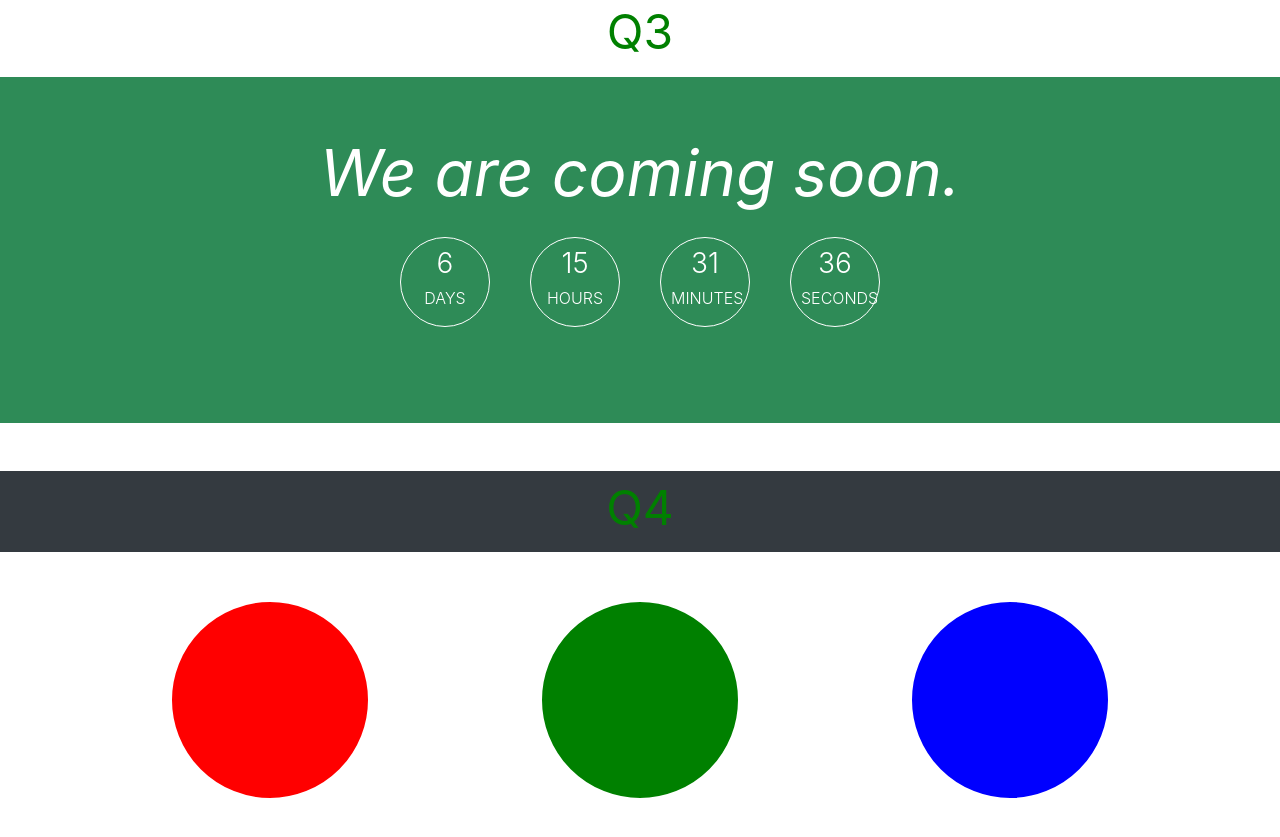
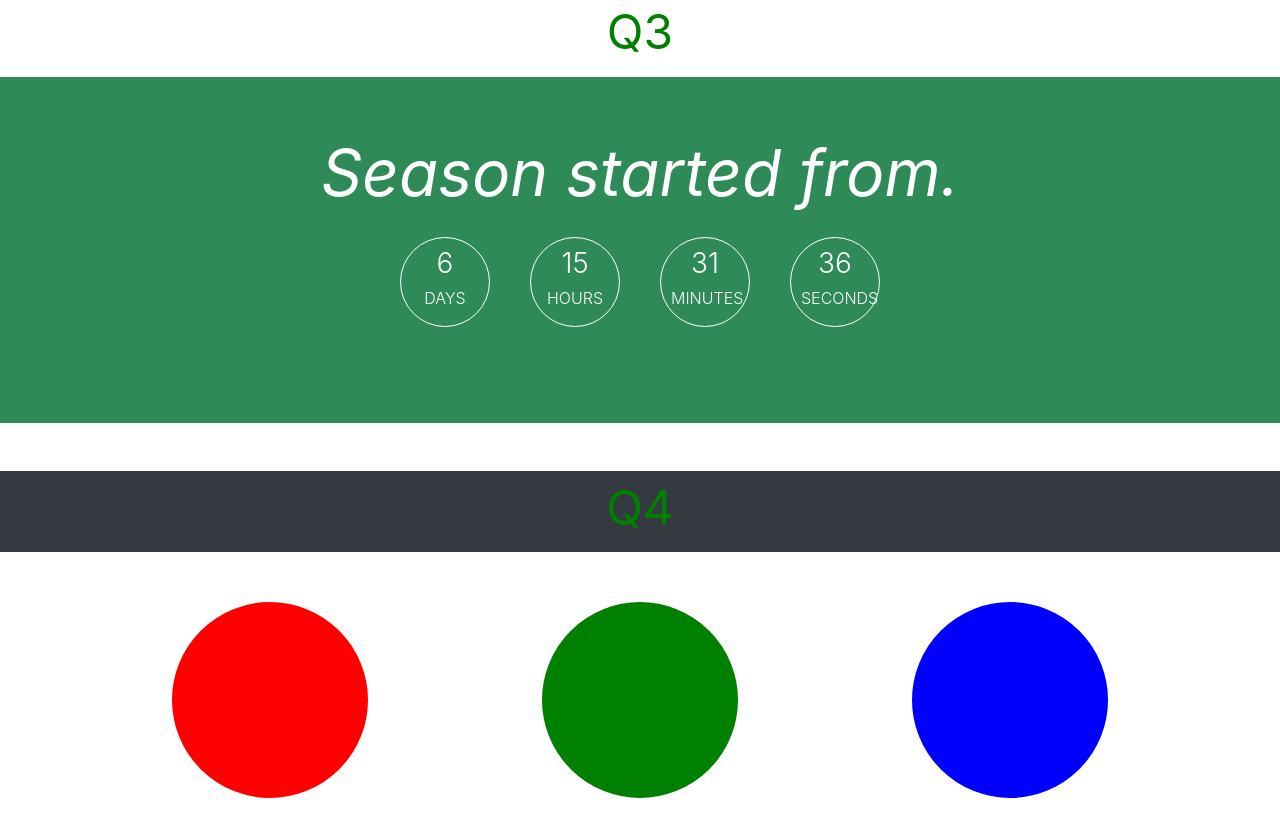
Before and after one commit to barakat95/jQuery-task, a plain HTML site: page index.html in a window 1280 px wide. Shown: the part 1280-2117 px from the top of the page. Drawn offline with Linux system fonts and the light colour scheme.

Commit message:
Update index.html

```diff
--- a/index.html
+++ b/index.html
@@ -54,7 +54,7 @@
             <h1>Q3</h1>
         </div>
         <div class="container py-5">
-            <p class="text-white text-center font-italic">We are coming soon.</p>
+            <p class="text-white text-center font-italic">Season started from.</p>
             <div class="timer d-flex justify-content-center align-items-center">
                 <div class="timer-item text-white border border-white rounded-circle">
                     <h3 id="day">00</h3>
```
